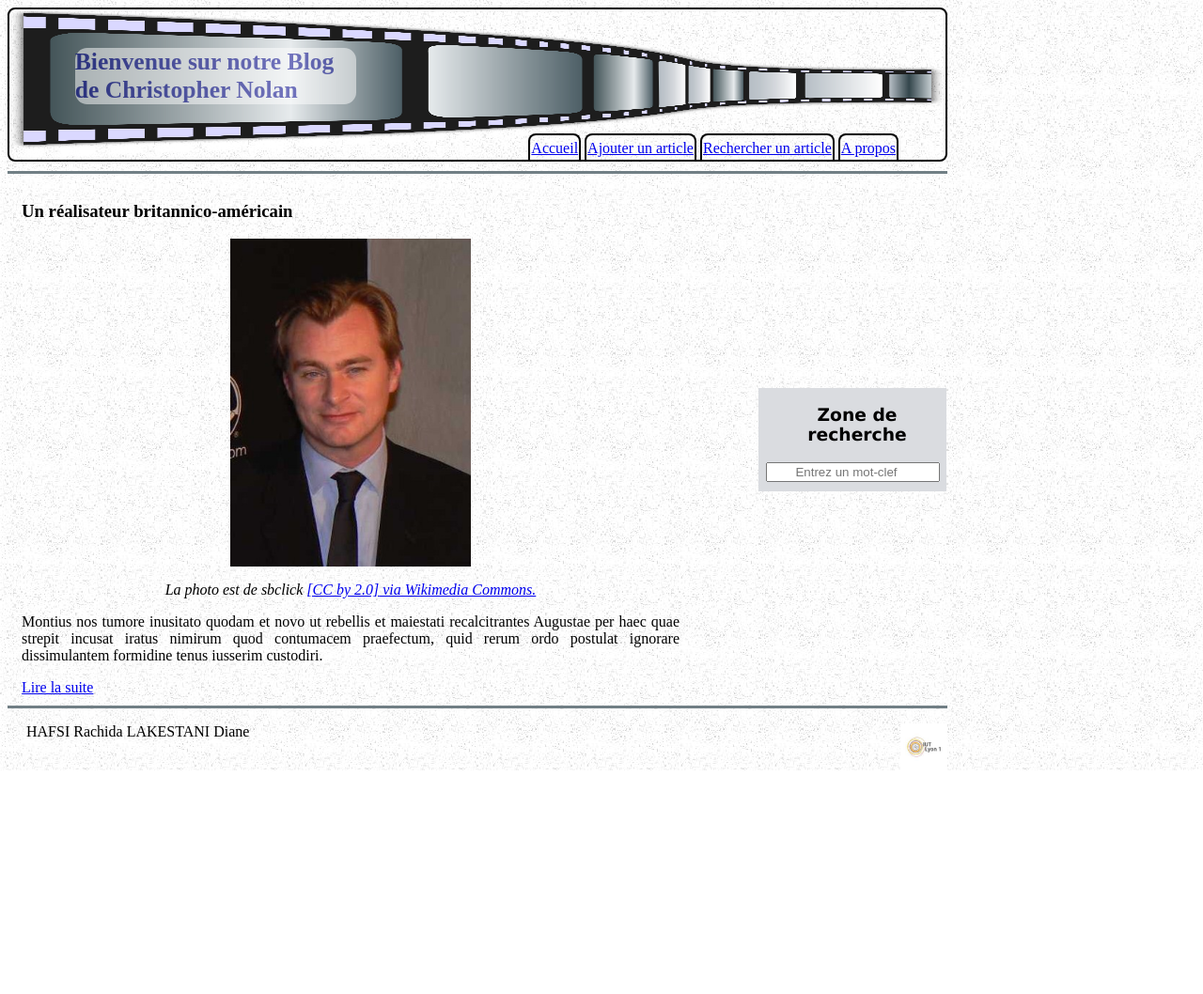
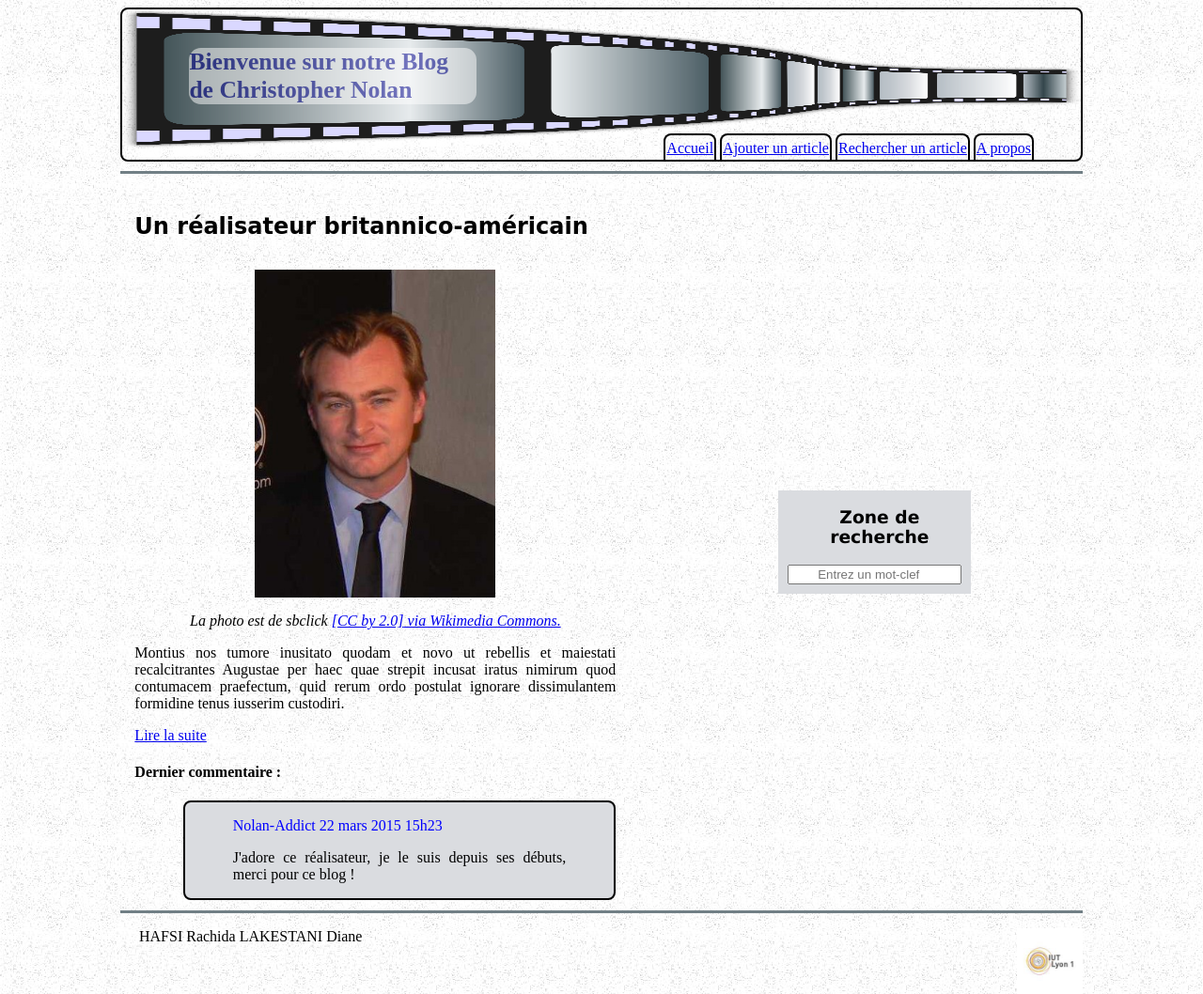
Before and after one commit to rhafs/LAKESTANI_HAFSI, a PHP site: page / in a window 1280 px wide. Shown: the whole page at 94% size. Before the commit the page ends 820 px from the top, so only its background shows below. Run offline with PHP 8.4, Linux system fonts and the light colour scheme.

Commit message:
Index.html modifié avec ajout de commentaire, page centrée, css modifiée
Signed-off-by: Armays <diane.lakestani@gmail.com>

```diff
--- a/assets/style.css
+++ b/assets/style.css
@@ -1,7 +1,9 @@
 body {
 background: url("fondBeige.jpg");
 min-width: 600px;
-max-width: 1000px;
+margin-left:auto;
+margin-right:auto;
+width:80%;
 }
 
 header {
@@ -49,8 +51,8 @@ header a {
 color: color:#000090;
 }
 
-#corps {
-display:inline-block;
+#index_content {
+display:block;
 border-top:3px rgb(113,127,133) solid;
 border-bottom:3px rgb(113,127,133) solid;
 margin-top:1%;
@@ -58,9 +60,9 @@ padding-top:1%;
 padding-bottom:1%;
 }
 
-article {
+#corps {
 text-align: justify;
-width: 70%;
+width: 50%;
 margin: 0 1.5%;
 display: inline-block;
 vertical-align: middle;
@@ -70,7 +72,7 @@ aside {
 width:20%;
 display: inline-block;
 vertical-align: middle;
-margin-left:6.5%;
+margin-left:15%;
 background-color:rgb(218,220,224);
 font-family: Verdana, Geneva, sans-serif;
 }
@@ -78,6 +80,7 @@ font-family: Verdana, Geneva, sans-serif;
 aside h1,aside input,aside form {
 text-align:center;
 }
+
 aside h1 {
 padding-left:5%;
 }
@@ -100,9 +103,27 @@ font-style:italic;
 
 footer img {
 float:right;
-height:50px;
+height:70px;
 }
 
 form {
 margin-bottom:5%;
 }
+
+#corps_commentaire {
+border-radius:0.5em;
+border:2px solid black;
+background-color:rgb(218,220,224);
+margin-left:10%;
+padding-left:10%;
+padding-right:10%;
+}
+
+#corps_commentaire>p:first-child {
+color:blue;
+}
+
+article h1 {
+font-family:'Comic Sans MS', 'Comic Sans', 'Lucida Handwriting', script, cursive;
+font-size:150%;
+}
--- a/index.html
+++ b/index.html
@@ -17,6 +17,7 @@
 			</ul>
 		</nav>
 	</header>
+	<section id="index_content">
 		<section id="corps">
 			<article>
 				<h1>Un réalisateur britannico-américain</h1>
@@ -29,6 +30,16 @@
 				  formidine tenus iusserim custodiri.</p>
 				<a href="biographie.html">Lire la suite</a>
 			</article>
+			<section id="commentaire">
+				<div id="header_commentaire">
+					<h1>Dernier commentaire :</h1>
+				</div>
+				<div id="corps_commentaire">
+					<p>Nolan-Addict 22 mars 2015 15h23</p>
+					<p>J'adore ce réalisateur, je le suis depuis ses débuts, merci pour ce blog !</p>
+				</div>
+			</section>
+		</section>
 		<aside>
 			<h1>Zone de recherche</h1>
 			<form method="get" action="recherche.html">
```
Lines whose indentation alone changed are shown as unchanged.
